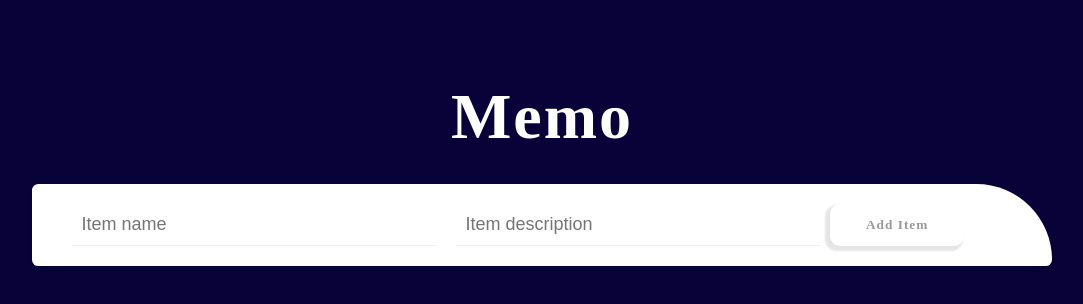
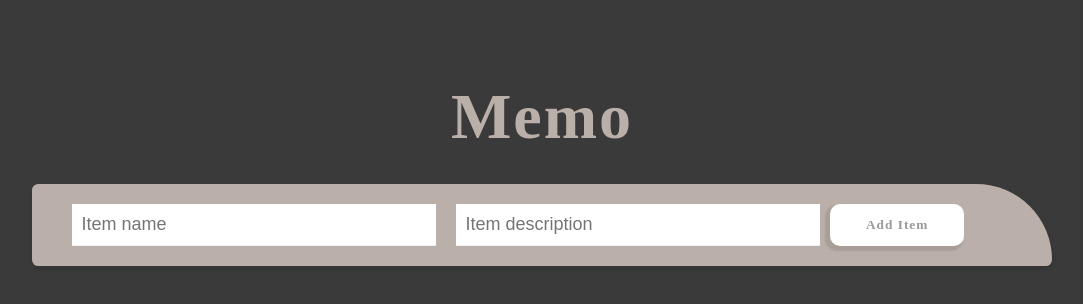
Before and after one commit to okorieonyedikachi/public, a website: page index.html in a window 1280 px wide. Shown: the whole page, without its empty margins (98-1181 px from the left). Drawn offline with Linux system fonts and the light colour scheme; no server answers.

Commit message:
background color change

```diff
--- a/styles.css
+++ b/styles.css
@@ -18,12 +18,13 @@ h1 {
 } */
 
 body {
-    background: #080239;
+    background: #3a3a3a;
+
     font-family: ubuntu;
   }
 
   h1 {
-    color: #fff;
+    color: #bbb0a9;
     font-size: 64px;
     letter-spacing: 2px;
     margin-top: 80px;
@@ -31,7 +32,7 @@ body {
   }
 
   .content {
-    background: #fff;
+    background: #bbb0a9;
     max-width: 960px;
     margin: 30px auto;
     padding: 20px 30px;
@@ -46,7 +47,7 @@ body {
 
   li {
     padding: 20px;
-    background: #f6f6f6;
+    background: #e2e1e1;
     font-size: 20px;
     color: #555;
     position: relative;
```
